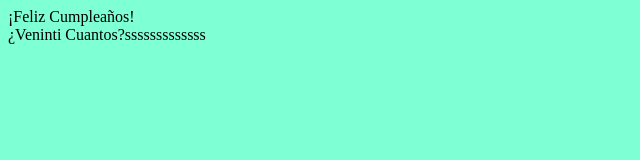
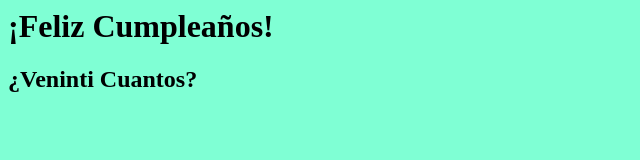
Before and after one commit to nolan-9/cumpleanos, a plain HTML site: page index.html in a window 1280 px wide. Shown: the whole page, without its empty margins (0-640 px from the left). Drawn offline with Linux system fonts and the light colour scheme.

Commit message:
updated3

```diff
--- a/index.html
+++ b/index.html
@@ -7,9 +7,13 @@
 </head>
 <body>
     <header>
-        ¡Feliz Cumpleaños!
+        <h1>
+            ¡Feliz Cumpleaños!
+        </h1>
         <div>
-            ¿Veninti Cuantos?sssssssssssss
+            <h2>
+                ¿Veninti Cuantos?
+            </h2>
         </div>
     </header>
 </body>
```
